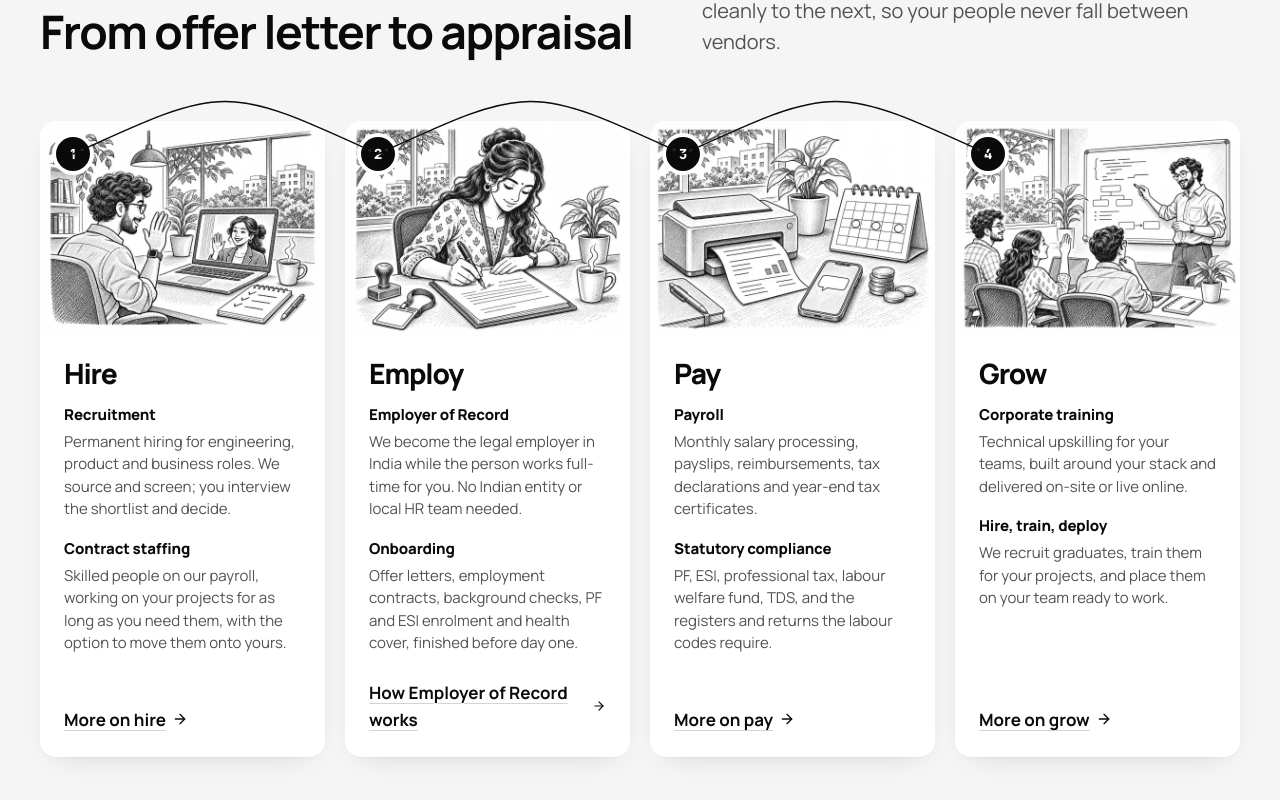
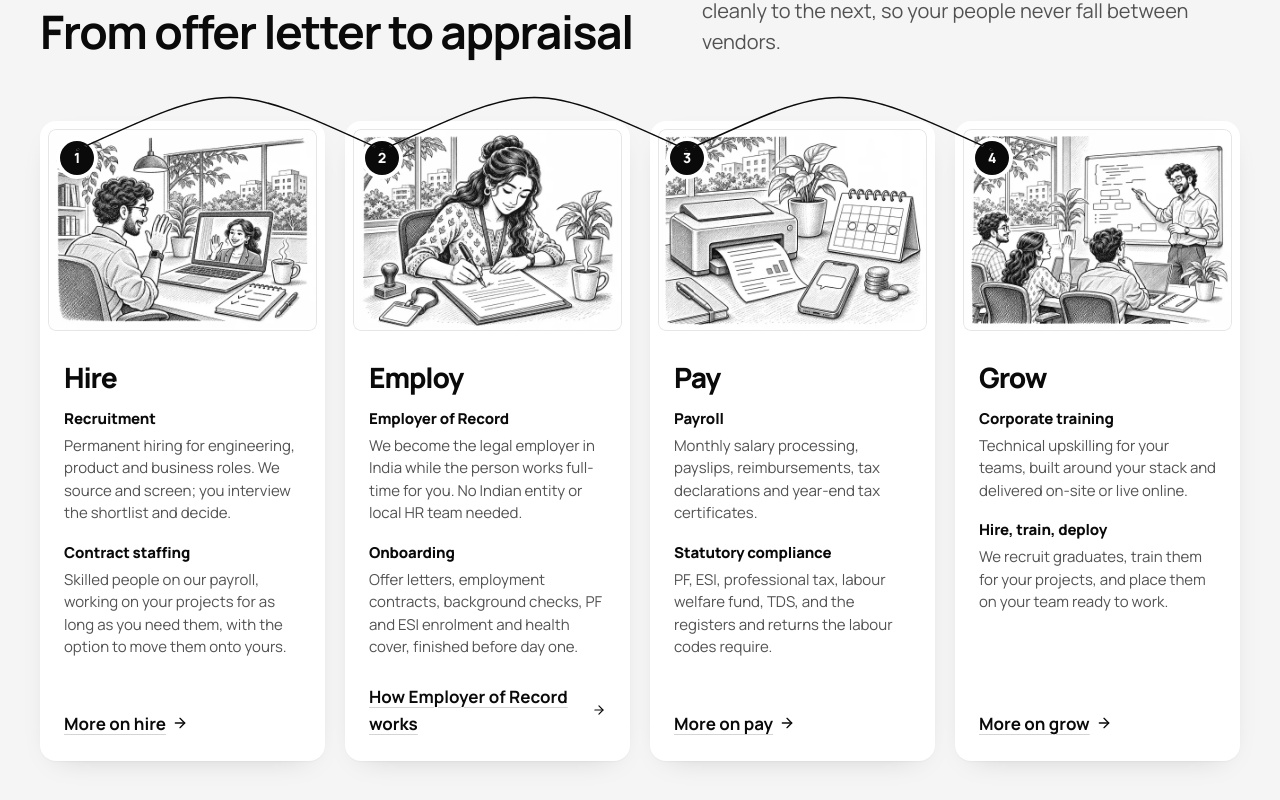
Before and after one commit to Varunsai2000/pavaniit-com, a Next.js app: page / in a window 1280 px wide. Shown: the part 1340-2140 px from the top of the page. Built offline with nearby package versions, Linux system fonts and the light colour scheme.

Commit message:
Design system: one .frame for every illustration

```diff
--- a/src/app/globals.css
+++ b/src/app/globals.css
@@ -181,9 +181,8 @@ table { font-variant-numeric: tabular-nums; }
 .hero-hint { font-size: var(--text-sm); color: var(--color-ink-2); }
 @media (max-width: 1100px) { .hero-top { grid-template-columns: minmax(0, 1fr); align-items: start; } .hero-side { max-width: var(--measure-panel); } }
 
-.hero-scene { position: relative; margin-top: clamp(var(--space-7), 3.5vw, var(--space-12)); border-radius: var(--radius-card); background: var(--color-paper); overflow: hidden; isolation: isolate; }
-.hero-art { width: 100%; aspect-ratio: var(--ratio-hero); object-fit: cover; object-position: 50% 62%; }
-.hero-scene::after { content: ""; position: absolute; inset: 0; border-radius: inherit; box-shadow: inset 0 0 0 var(--border-hairline) var(--color-line); pointer-events: none; }
+.hero-scene { --frame-ratio: var(--ratio-hero); margin-top: clamp(var(--space-7), 3.5vw, var(--space-12)); }
+.hero-art { object-position: 50% 62%; }
 
 /* Floating product UI over the illustration */
 .float { position: absolute; z-index: var(--z-float); border-radius: var(--radius-control); background: var(--color-bg); color: var(--color-ink); box-shadow: var(--shadow-float); padding: var(--space-4) var(--space-4); font-size: var(--text-sm); }
@@ -236,8 +235,8 @@ table { font-variant-numeric: tabular-nums; }
 }
 
 @media (max-width: 960px) {
-  .hero-scene { display: grid; }
-  .hero-art { aspect-ratio: var(--ratio-art); object-position: 50% 55%; }
+  .hero-scene { --frame-ratio: var(--ratio-art); display: grid; }
+  .hero-art { object-position: 50% 55%; }
   .float-filings, .float-pay { display: none; }
   .float-time { position: relative; left: auto; top: auto; width: auto; margin: calc(var(--space-10) * -1) var(--space-3) var(--space-3); }
 }
@@ -295,10 +294,9 @@ table { font-variant-numeric: tabular-nums; }
   .stage:hover { transform: translateY(calc(var(--nudge) * -1)); box-shadow: var(--shadow-float); }
   .stage:hover .stage-art img { transform: scale(1.03); }
 }
-.stage-art { position: relative; background: var(--color-paper); overflow: hidden; }
-.stage-art img { width: 100%; aspect-ratio: var(--ratio-art); object-fit: cover; transition: transform var(--dur-enter) var(--ease-out); }
+.stage-art > img { transition: transform var(--dur-enter) var(--ease-out); }
 .stage-num {
-  position: absolute; left: var(--space-4); top: var(--space-4);
+  position: absolute; left: var(--space-3); top: var(--space-3);
   display: grid; place-items: center; width: var(--size-badge); height: var(--size-badge); border-radius: var(--radius-pill);
   background: var(--color-inverse); color: var(--color-on-inverse); font-size: var(--text-sm); font-weight: var(--weight-heavy); font-variant-numeric: tabular-nums;
   box-shadow: 0 0 0 var(--space-1) var(--color-paper);
@@ -441,6 +439,16 @@ table { font-variant-numeric: tabular-nums; }
 .faq .answer { padding-bottom: var(--space-6); color: var(--color-ink-2); max-width: var(--measure); }
 @media (max-width: 860px) { .faq-layout { grid-template-columns: minmax(0, 1fr); } .faq-layout > .h2 { position: static; } }
 
+/* ---------- Frame: the one treatment for every illustration ---------- */
+
+.frame { position: relative; overflow: hidden; isolation: isolate; border-radius: var(--frame-radius); background: var(--frame-bg); }
+.frame::after { content: ""; position: absolute; inset: 0; border-radius: inherit; box-shadow: inset 0 0 0 var(--border-hairline) var(--frame-line); pointer-events: none; }
+.frame > img { width: 100%; aspect-ratio: var(--frame-ratio); object-fit: cover; }
+/* Inside a card or a band: inset, with concentric corners. */
+.frame-inset { margin: var(--frame-inset); border-radius: var(--frame-radius-inner); }
+/* Fills its grid cell instead of keeping a ratio (CTA art, next-stage card). */
+.frame-fill > img { height: 100%; aspect-ratio: auto; }
+
 /* ---------- CTA band ---------- */
 
 .cta-band { position: relative; overflow: hidden; display: grid; grid-template-columns: minmax(0, 1.1fr) minmax(0, 0.9fr); align-items: stretch; border-radius: var(--radius-card); background: var(--color-inverse); color: var(--color-on-inverse); }
@@ -449,8 +457,7 @@ table { font-variant-numeric: tabular-nums; }
 .cta-band p { margin-top: var(--space-4); color: var(--color-on-inverse-2); max-width: var(--measure-cta); }
 .cta-band p a { color: var(--color-on-inverse); }
 .cta-actions { display: flex; flex-wrap: wrap; gap: var(--space-3); margin-top: var(--space-7); }
-.cta-art { background: var(--color-paper); }
-.cta-art img { width: 100%; height: 100%; object-fit: cover; }
+.cta-art { align-self: stretch; }
 @media (max-width: 860px) { .cta-band { grid-template-columns: minmax(0, 1fr); } .cta-art { order: -1; max-height: var(--size-art-max); } }
 
 /* ---------- Inner pages ---------- */
@@ -465,8 +472,6 @@ table { font-variant-numeric: tabular-nums; }
 .page-hero-grid .h1 { margin-top: var(--space-5); max-width: var(--measure-heading); }
 .page-hero-grid .lead { margin-top: var(--space-5); }
 .page-hero-meta { display: grid; gap: var(--space-4); margin-top: var(--space-7); }
-.page-hero-art { border-radius: var(--radius-card); overflow: hidden; background: var(--color-paper); }
-.page-hero-art img { width: 100%; aspect-ratio: var(--ratio-art); object-fit: cover; }
 .page-hero-plain .h1 { margin-top: var(--space-5); max-width: var(--measure-title); }
 .page-hero-plain .lead { margin-top: var(--space-5); }
 @media (max-width: 900px) { .page-hero-grid { grid-template-columns: minmax(0, 1fr); } .page-hero-art { order: -1; } }
@@ -490,11 +495,12 @@ table { font-variant-numeric: tabular-nums; }
 
 .next-stage { display: grid; grid-template-columns: minmax(0, 1fr) minmax(0, 1fr); gap: var(--space-8) clamp(var(--space-8), 6vw, var(--space-24)); align-items: center; }
 .next-card { display: grid; grid-template-columns: minmax(0, 0.9fr) minmax(0, 1.1fr); border-radius: var(--radius-card); background: var(--color-bg); box-shadow: var(--shadow-card); overflow: hidden; text-decoration: none; color: inherit; transition: transform var(--dur-panel) var(--ease-out); }
-.next-card .stage-art img { height: 100%; aspect-ratio: auto; min-height: var(--size-art-min); }
+.next-card .stage-art { min-height: var(--size-art-min); }
 .next-card-body { padding: var(--space-6); display: grid; gap: var(--space-3); align-content: center; }
 @media (hover: hover) and (pointer: fine) { .next-card:hover { transform: translateY(calc(var(--nudge) * -1)); } }
 @media (max-width: 860px) { .next-stage { grid-template-columns: minmax(0, 1fr); } }
-@media (max-width: 520px) { .next-card { grid-template-columns: minmax(0, 1fr); } .next-card .stage-art img { aspect-ratio: var(--ratio-art); min-height: 0; } }
+@media (max-width: 520px) { .next-card { grid-template-columns: minmax(0, 1fr); } .next-card .stage-art { min-height: 0; }
+  .next-card .stage-art > img { height: auto; aspect-ratio: var(--frame-ratio); } }
 
 /* Docs (privacy, glossary) */
 .doc { display: grid; grid-template-columns: minmax(0, 0.6fr) minmax(0, 1.4fr); gap: var(--space-8) clamp(var(--space-10), 6vw, var(--space-24)); align-items: start; }
--- a/src/app/page.tsx
+++ b/src/app/page.tsx
@@ -67,7 +67,7 @@ export default function Home() {
           </div>
 
 
-          <div className="hero-scene">
+          <div className="hero-scene frame">
             <Art name="hero" className="hero-art" priority sizes="(max-width: 1440px) 100vw, 1360px" />
             <LiveClock />
             <div className="float float-filings" aria-hidden="true">
@@ -112,7 +112,7 @@ export default function Home() {
               {stages.map((stage) => (
                 <li key={stage.id}>
                   <Link prefetch={false} className="stage" href={stage.href}>
-                    <div className="stage-art">
+                    <div className="stage-art frame frame-inset">
                       <Art name={stage.id} />
                       <span className="stage-num" aria-hidden="true">{stage.number}</span>
                     </div>
--- a/src/app/tokens.css
+++ b/src/app/tokens.css
@@ -145,6 +145,14 @@
   --focus-offset-tight: 2px;
   --underline-offset: 4px;
 
+  /* ---- Frames: every illustration sits in one (.frame in globals.css) ---- */
+  --frame-bg: var(--color-paper);
+  --frame-line: var(--color-line);           /* hairline ring around the art */
+  --frame-radius: var(--radius-card);        /* standalone frame */
+  --frame-inset: var(--space-2);             /* gap when a frame sits inside a card or band */
+  --frame-radius-inner: calc(var(--radius-card) - var(--frame-inset)); /* keeps corners concentric */
+  --frame-ratio: var(--ratio-art);           /* default crop; the hero overrides it */
+
   /* ---- Elevation ---- */
   --shadow-card: 0 1px 2px rgba(10, 10, 10, 0.04), 0 10px 30px -18px rgba(10, 10, 10, 0.22);
   --shadow-float: 0 1px 1px rgba(10, 10, 10, 0.06), 0 18px 40px -18px rgba(10, 10, 10, 0.35);
--- a/src/components/StagePage.tsx
+++ b/src/components/StagePage.tsx
@@ -46,7 +46,7 @@ export default function StagePage({ stage, children }: { stage: Stage; children?
               </div>
             </div>
           </div>
-          <div className="page-hero-art">
+          <div className="page-hero-art frame">
             <Art name={stage.id} priority sizes="(max-width: 900px) 100vw, 45vw" />
           </div>
         </div>
@@ -79,7 +79,7 @@ export default function StagePage({ stage, children }: { stage: Stage; children?
             </p>
           </div>
           <Link prefetch={false} className="next-card" href={next.href}>
-            <div className="stage-art">
+            <div className="stage-art frame frame-inset frame-fill">
               <Art name={next.id} sizes="(max-width: 520px) 100vw, 25vw" />
               <span className="stage-num" aria-hidden="true">{next.number}</span>
             </div>
--- a/src/components/bits.tsx
+++ b/src/components/bits.tsx
@@ -103,7 +103,7 @@ export function CtaBand({
               </Link>
             </div>
           </div>
-          <div className="cta-art">
+          <div className="cta-art frame frame-inset frame-fill">
             <Art name="hire" decorative sizes="(max-width: 860px) 100vw, 45vw" />
           </div>
         </div>
```
Also changed, not shown: 1 other file (tests, documents, lock files or other folders).
